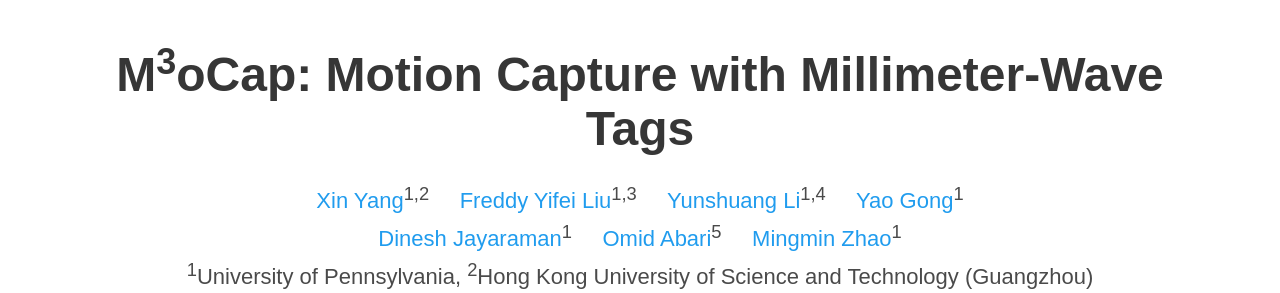
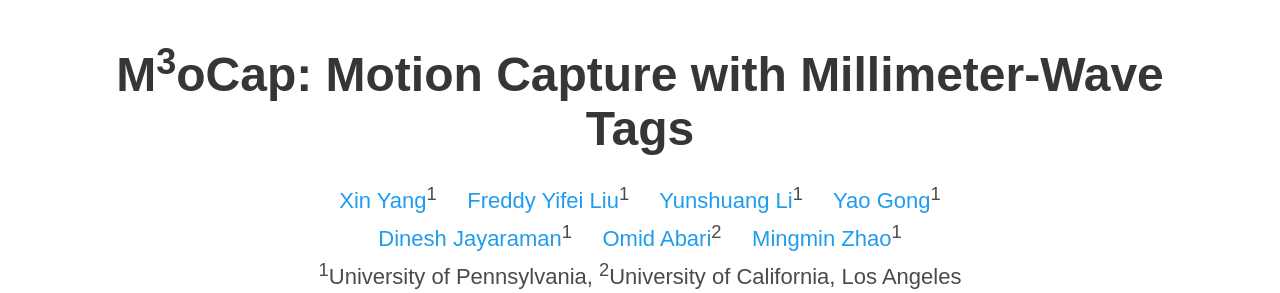
Before and after one commit to FreddyLiu06/m3ocap_website, a plain HTML site: page index.html in a window 1280 px wide. Shown: the top 293 px of the page. Drawn offline with nearby package versions, Linux system fonts and the light colour scheme; some icons are missing; a web font is replaced by a local one.

Commit message:
update affiliations

```diff
--- a/index.html
+++ b/index.html
@@ -40,16 +40,16 @@
           <h1 class="title is-1 publication-title">M<sup>3</sup>oCap: Motion Capture with Millimeter-Wave Tags</h1>
           <div class="is-size-4 publication-authors">
             <span class="author-block">
-              <a href="https://xy-zinc.github.io/" target="_blank">Xin Yang</a><sup>1,2</sup>&nbsp;&nbsp;&nbsp;&nbsp;
-              <a href="https://freddyliu06.github.io" target="_blank">Freddy Yifei Liu</a><sup>1,3</sup>&nbsp;&nbsp;&nbsp;&nbsp;
-              <a href="https://li-yunshuang.github.io/" target="_blank">Yunshuang Li</a><sup>1,4</sup>&nbsp;&nbsp;&nbsp;&nbsp;
+              <a href="https://xy-zinc.github.io/" target="_blank">Xin Yang</a><sup>1</sup>&nbsp;&nbsp;&nbsp;&nbsp;
+              <a href="https://freddyliu06.github.io" target="_blank">Freddy Yifei Liu</a><sup>1</sup>&nbsp;&nbsp;&nbsp;&nbsp;
+              <a href="https://li-yunshuang.github.io/" target="_blank">Yunshuang Li</a><sup>1</sup>&nbsp;&nbsp;&nbsp;&nbsp;
               <a href="" target="_blank">Yao Gong</a><sup>1</sup>
             </span><br>
             <span class="author-block">
               <a href="https://www.seas.upenn.edu/~dineshj/">Dinesh Jayaraman</a><sup>1</sup>&nbsp;&nbsp;&nbsp;&nbsp;
-              <a href="https://web.cs.ucla.edu/~omid/">Omid Abari</a><sup>5</sup>&nbsp;&nbsp;&nbsp;&nbsp;
+              <a href="https://web.cs.ucla.edu/~omid/">Omid Abari</a><sup>2</sup>&nbsp;&nbsp;&nbsp;&nbsp;
               <a href="https://www.cis.upenn.edu/~mingminz" target="_blank">Mingmin Zhao</a><sup>1</sup>
-              <br/> <sup>1</sup>University of Pennsylvania, <sup>2</sup>Hong Kong University of Science and Technology (Guangzhou)<br><sup>3</sup>Carnegie Mellon University, <sup>4</sup>University of Southern California, <sup>5</sup>University of California, Los Angeles
+              <br/> <sup>1</sup>University of Pennsylvania, <sup>2</sup>University of California, Los Angeles
               <span class="brmod"><strong><a href="https://sensys.acm.org/2026/" target="_blank">SenSys 2026</a></strong></span>
             </span>
           </div>
```
